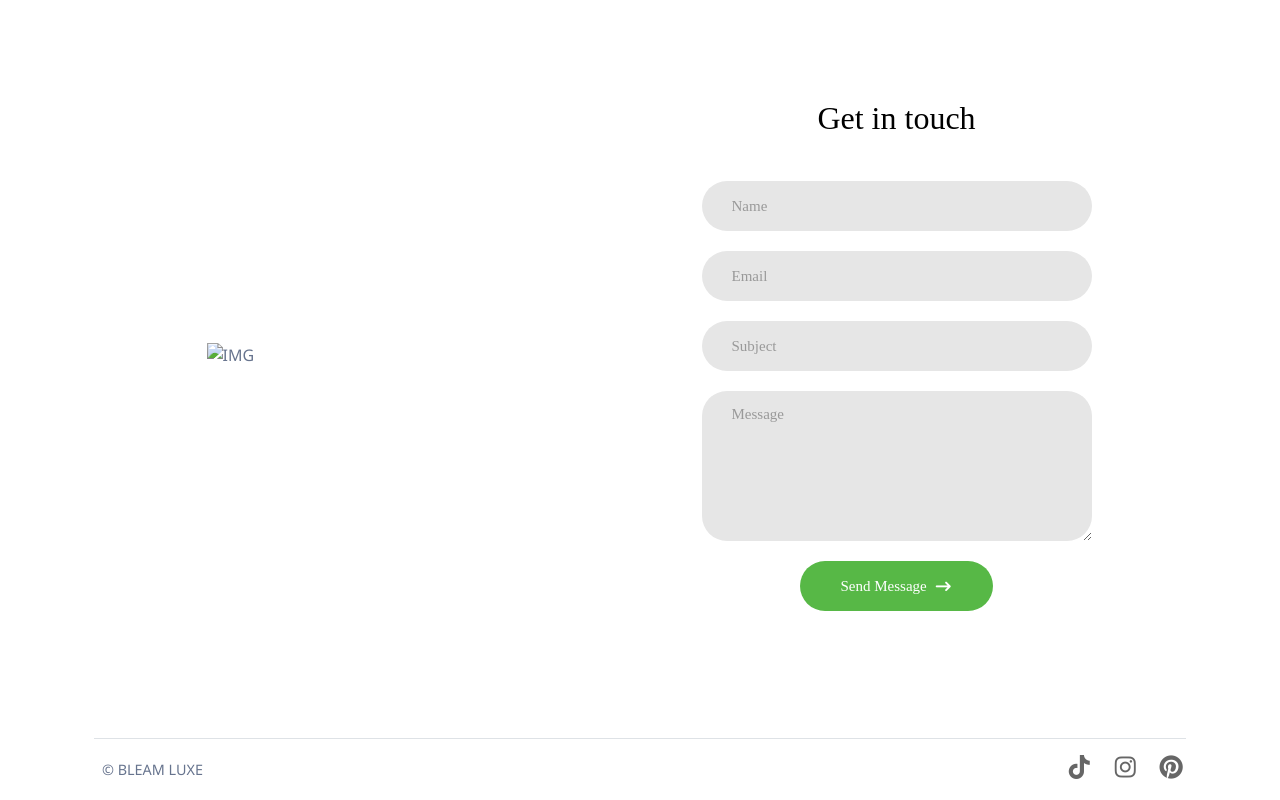
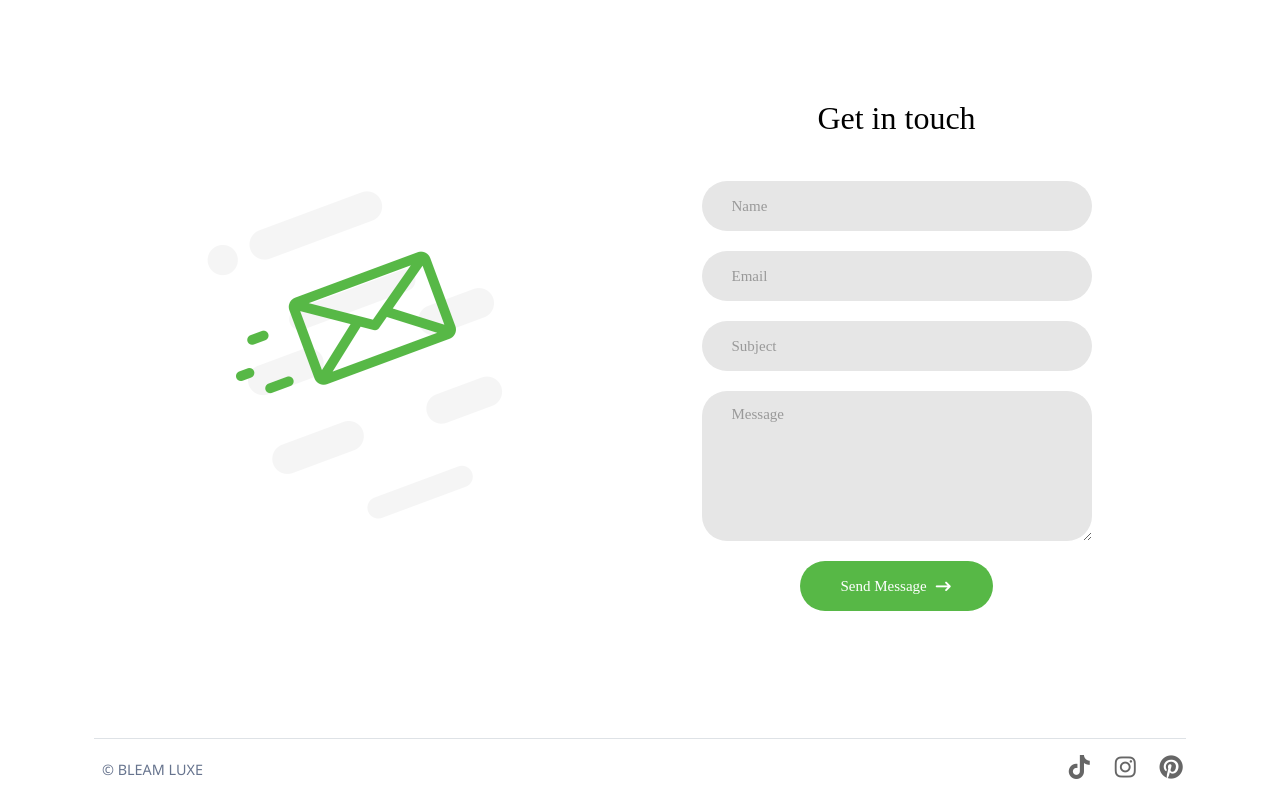
Before and after one commit to oyepariolaoluwalonimi/bleamluxe, a plain HTML site: page index.html in a window 1280 px wide. Shown: the part 2907-3707 px from the top of the page. Drawn offline with nearby package versions, Linux system fonts and the light colour scheme; a script that the page names is missing; a web font is replaced by a local one.

Commit message:
Update index.html

```diff
--- a/index.html
+++ b/index.html
@@ -622,7 +622,7 @@ Shop our plain and pattern set today and add this stylish and trendy outfit to y
             <div class="container-contact1">
 
               <div class="contact1-pic js-tilt" data-tilt>
-                  <img src="/SJ/img-01.webp" alt="IMG">
+                  <img src="img-01.webp" alt="IMG">
                 </div>
             <form action="https://api.web3forms.com/submit" method="POST" id="form" class="contact1-form validate-form">
               <input type="hidden" name="access_key" value="a574053a-5f25-44fe-a981-f0a2b953e7df" />
```
